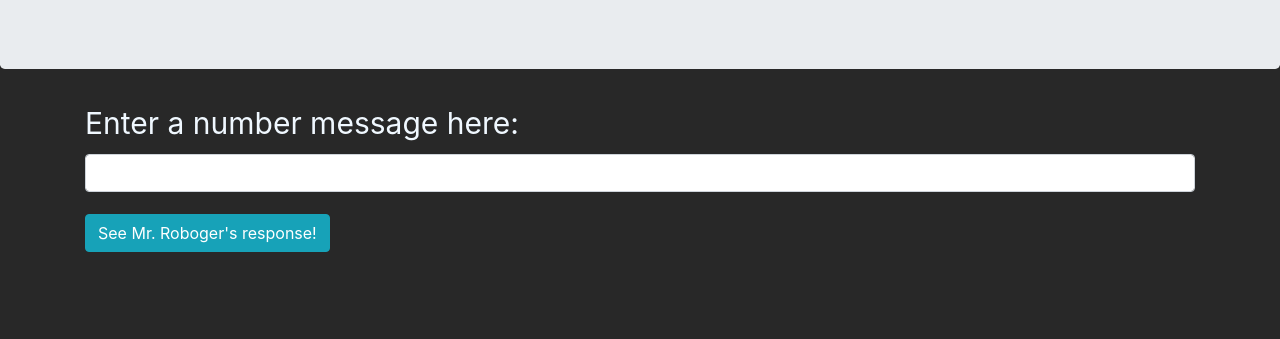
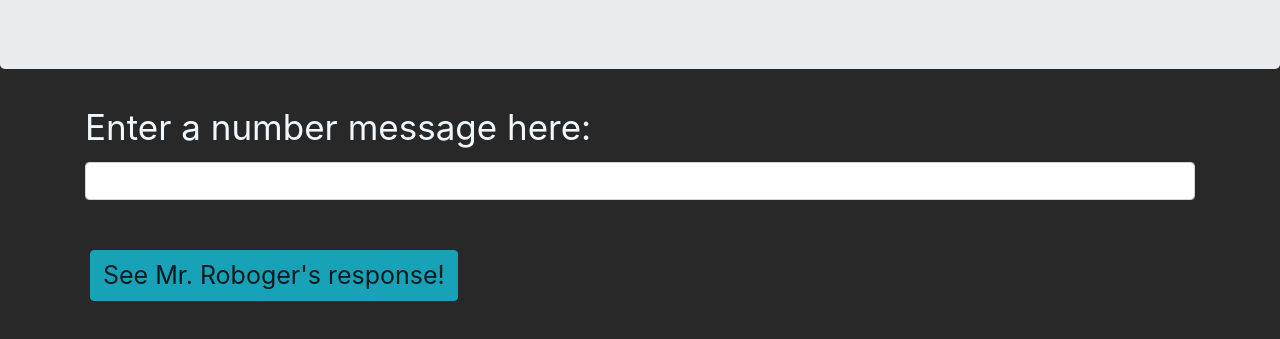
Before and after one commit to jlucoding/mr-robogers-neighborhood, a plain HTML site: page index.html in a window 1280 px wide. Shown: the part 115-454 px from the top of the page. Drawn offline with Linux system fonts and the light colour scheme.

Commit message:
finish CSS styling

```diff
--- a/css/styles.css
+++ b/css/styles.css
@@ -1,7 +1,7 @@
 body {
   background-color: rgba(0, 0, 0, 0.842);
   color: aliceblue;
-  font-size: 30px;
+  font-size: 35px;
 }
 
 h1 {
@@ -12,3 +12,12 @@ h1 {
   color: rgb(0, 217, 255);
   font-size: 45px;
 }
+
+.btn {
+  display: block;
+  color: rgba(0, 0, 0, 0.842);
+  font-size: 25px;
+  margin: 5px;
+  margin-top: 50px;
+  margin-bottom: 40px;
+}
```
